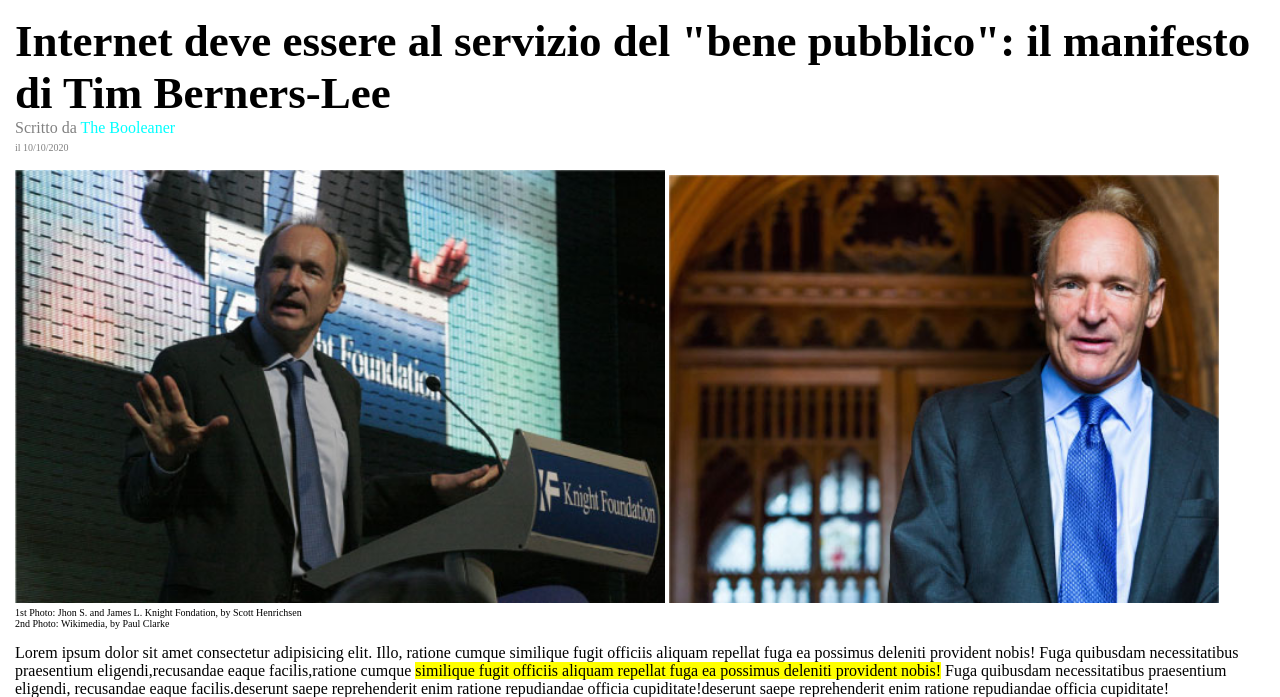
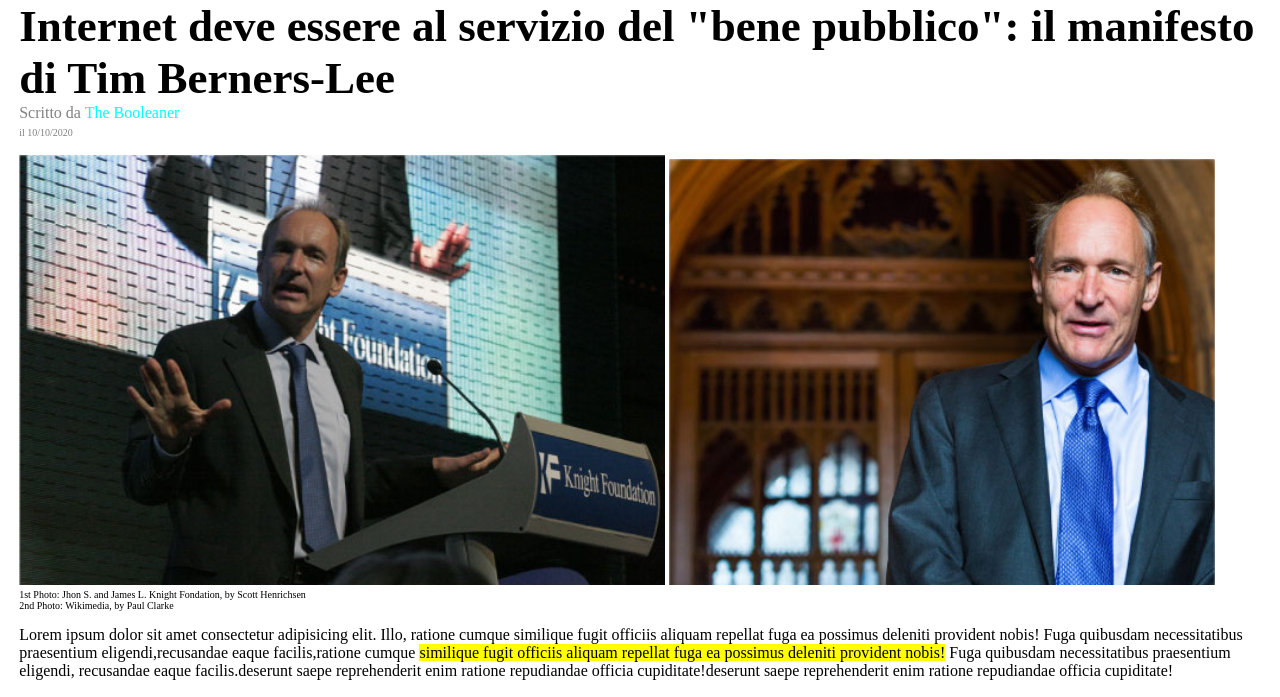
Before and after one commit to Eustache97/html-css-booleaner, a plain HTML site: page index.html in a window 1280 px wide. Shown: the part 100-797 px from the top of the page. Drawn offline with Linux system fonts and the light colour scheme.

Commit message:
piccoli accorgimenti 1

```diff
--- a/css/style.css
+++ b/css/style.css
@@ -4,8 +4,8 @@
     box-sizing: border-box;
 }
 .container{
-    width: 100%;
-    padding: 15px;
+    width: 97%;
+   margin: 0 auto;
 }
  /* HEADER */
  header{
```
